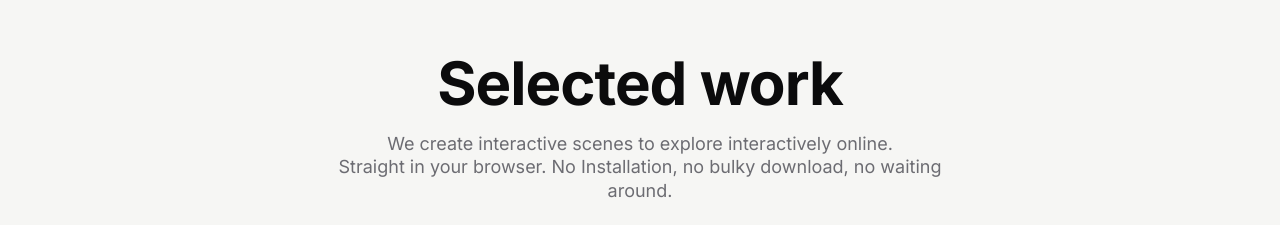
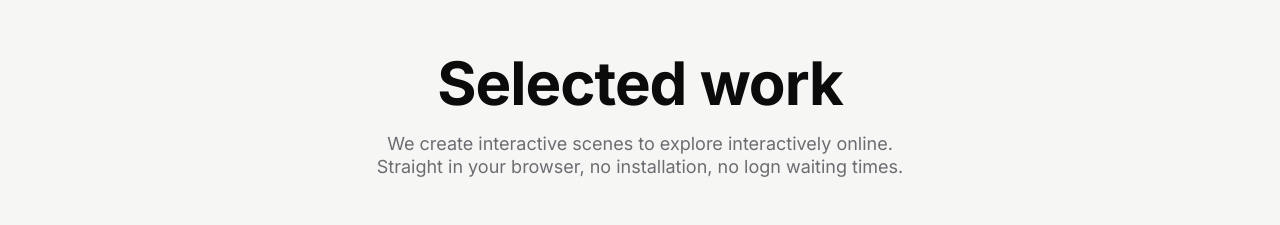
Before and after one commit to jwkoenig/GoSPL.Website, a Next.js app: page / in a window 1280 px wide. Shown: the part 1060-1285 px from the top of the page. Built offline with nearby package versions, Linux system fonts and the light colour scheme; grey boxes are pictures that could not be loaded.

Commit message:
Fix typo in WorkGrid.js description

```diff
--- a/components/WorkGrid.js
+++ b/components/WorkGrid.js
@@ -32,7 +32,7 @@ export default function WorkGrid({ onOpen }) {
           <p>
             We create interactive scenes to explore interactively online.
             <br />
-            Straight in your browser. No Installation, no bulky download, no waiting around.
+            Straight in your browser, no installation, no logn waiting times.
           </p>
         </div>
 
```
